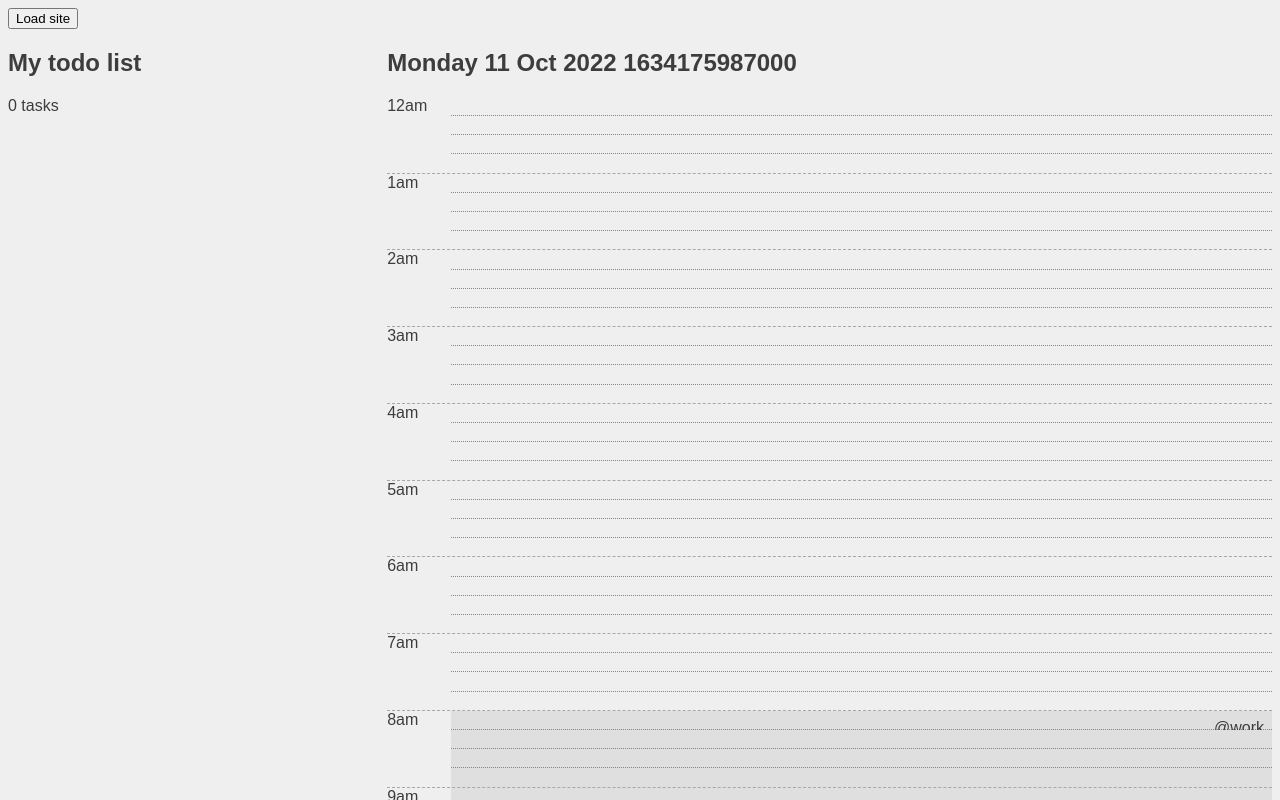
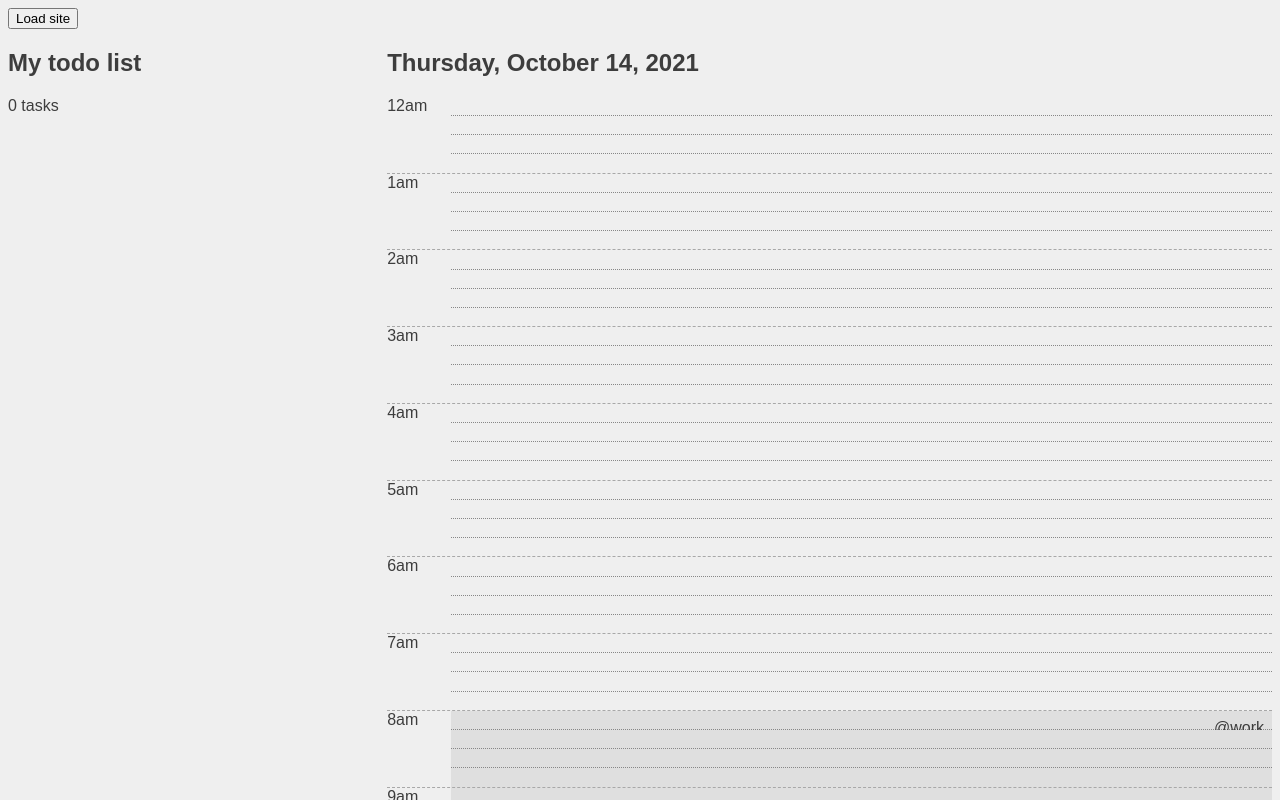
Before and after one commit to y0mbo/todo.txt, a React (Create React App) app: page / in a window 1280 px wide. Shown: the top 800 px of the page. Built offline with nearby package versions, Linux system fonts and the light colour scheme.

Commit message:
Formatted currently displayed date.

```diff
--- a/src/components/CalendarEvents.js
+++ b/src/components/CalendarEvents.js
@@ -12,12 +12,15 @@ const EventList = css.ul`
 
 class CalendarEvents extends React.Component {
     render() {
-        var date = Date.now();
+        var date = new Date;
+        var options = { weekday: 'long', year: 'numeric', month: 'long', day: 'numeric' };
+        var formattedDate = date.toLocaleDateString("en-US", options);
+
         return (
             <div>
 
 
-                <h2>Monday 11 Oct 2022 {date}</h2>
+                <h2>{formattedDate}</h2>
                 <div className="day">
 
                     {/*<!-- divs for the 15-minute increments -->*/}
```
